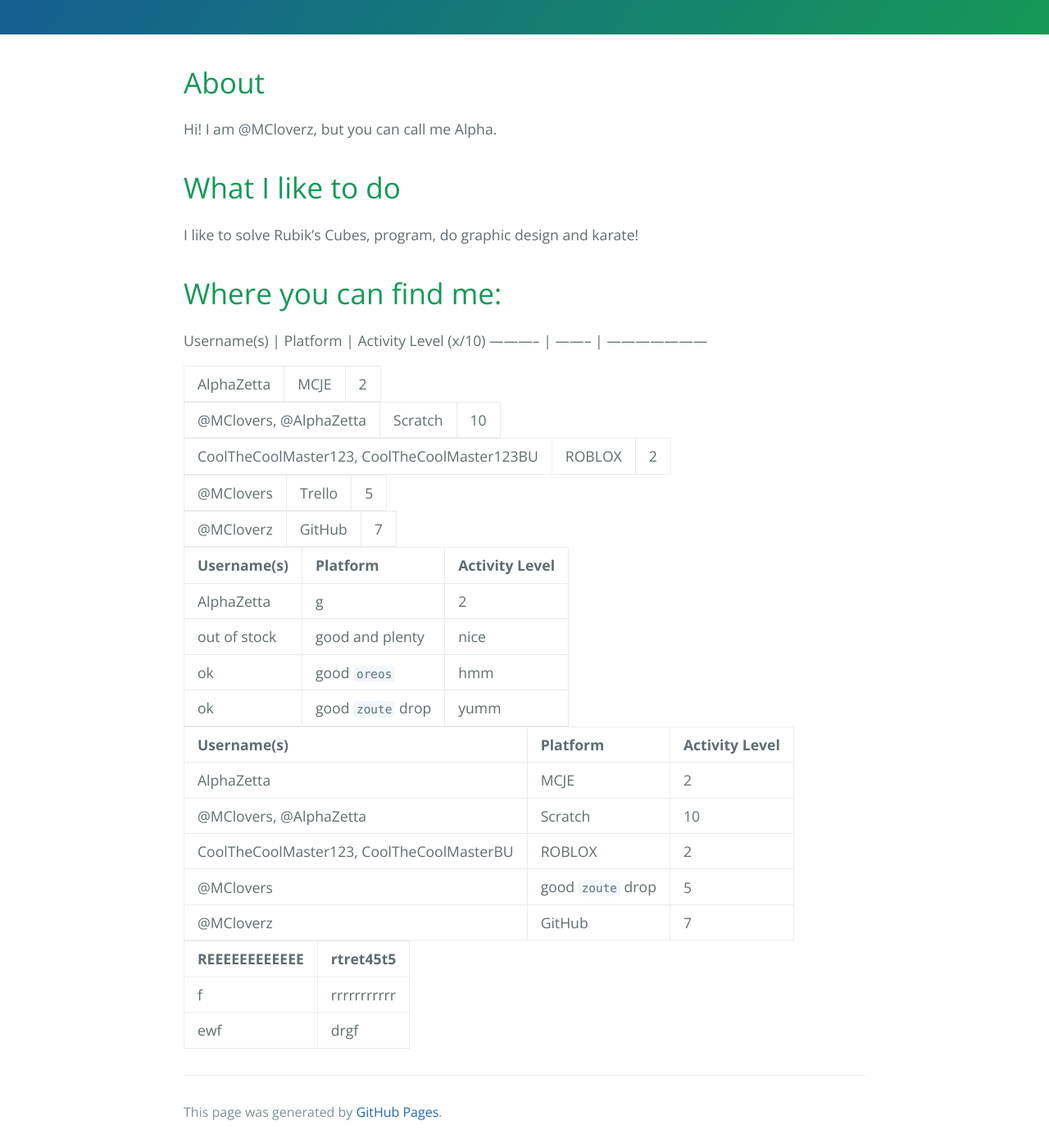
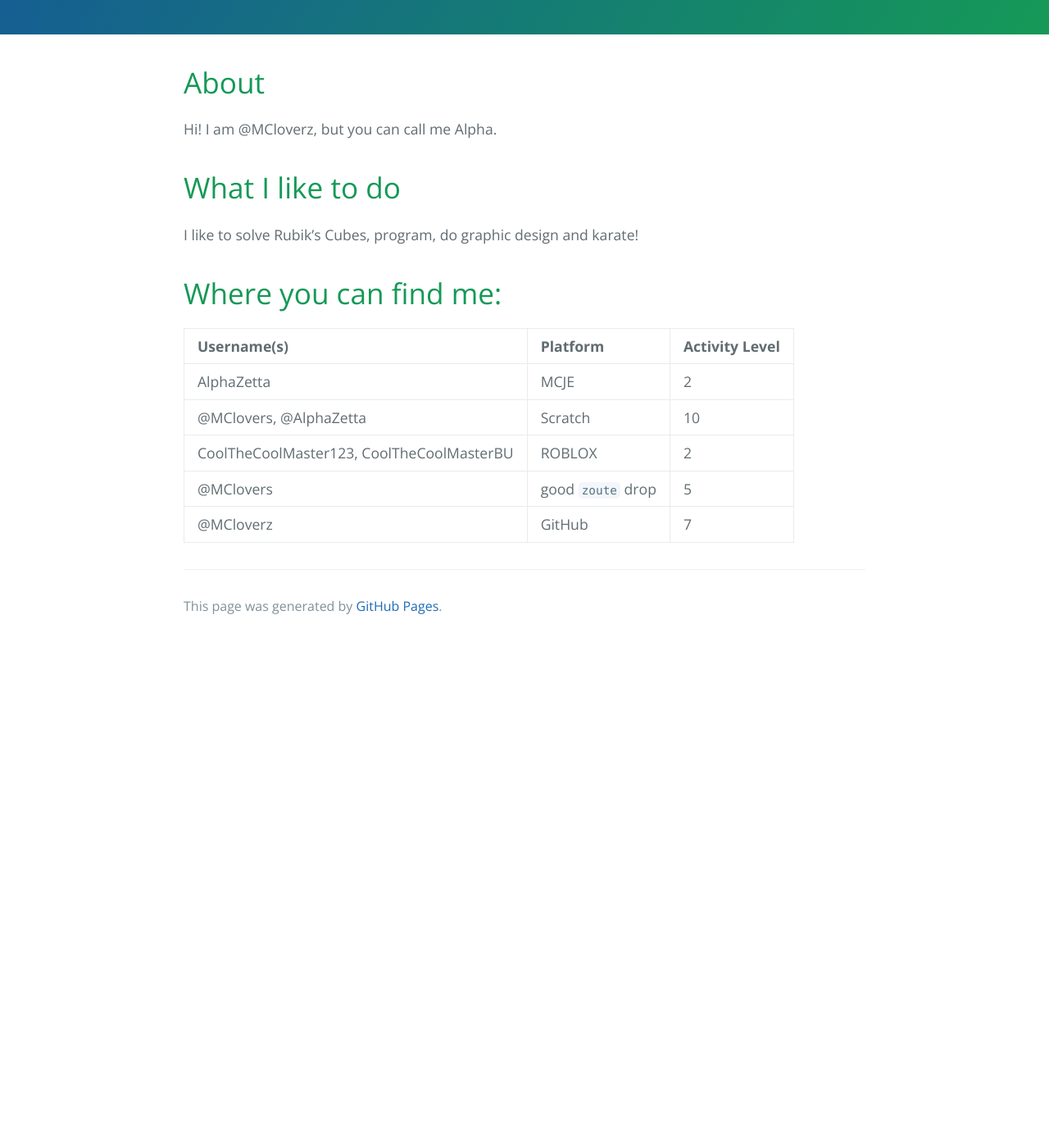
Before and after one commit to AlphaZetta/AlphaZetta.github.io, a Jekyll site: the page built from index.md, in a window 1280 px wide and 1400 px high, scrolled down 275 px. Shown: the whole window at 82% size. Built offline with Jekyll 4.4.1, drawn with Linux system fonts in a browser that asks for light colours; after the commit the page ends 1058 px from its top, so only the background shows below that.

Commit message:
Update index.md

```diff
--- a/index.md
+++ b/index.md
@@ -13,25 +13,6 @@ Hi! I am @MCloverz, but you can call me Alpha.
 I like to solve Rubik's Cubes, program, do graphic design and karate!
 
 # Where you can find me:
-Username(s) | Platform | Activity Level (x/10)
------------ | -------- | ---------------------
-
-AlphaZetta | MCJE | 2
-
-@MClovers, @AlphaZetta | Scratch | 10
-
-CoolTheCoolMaster123, CoolTheCoolMaster123BU | ROBLOX | 2
-
-@MClovers | Trello | 5
-
-@MCloverz | GitHub | 7
-
-| Username(s)        | Platform          | Activity Level |
-|:-------------|:------------------|:------|
-| AlphaZetta          | g | 2  |
-| out of stock | good and plenty   | nice  |
-| ok           | good `oreos`      | hmm   |
-| ok           | good `zoute` drop | yumm  |
 
 | Username(s) | Platform          | Activity Level |
 |:---------------------|:---------------------------|:------------------|
@@ -40,8 +21,3 @@ CoolTheCoolMaster123, CoolTheCoolMaster123BU | ROBLOX | 2
 | CoolTheCoolMaster123, CoolTheCoolMasterBU           | ROBLOX      | 2   |
 | @MClovers  | good `zoute` drop | 5  |
 | @MCloverz         | GitHub       | 7 |
-
-REEEEEEEEEEEE        | rtret45t5
-------------------- | -------------
-f              | rrrrrrrrrrr
-ewf      | drgf
```
